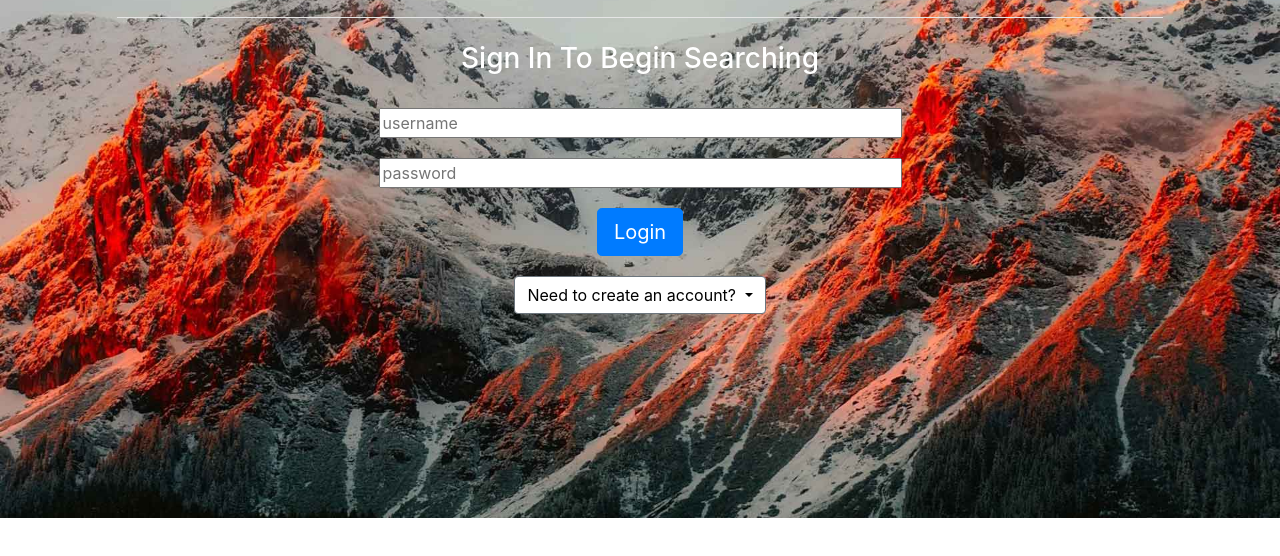
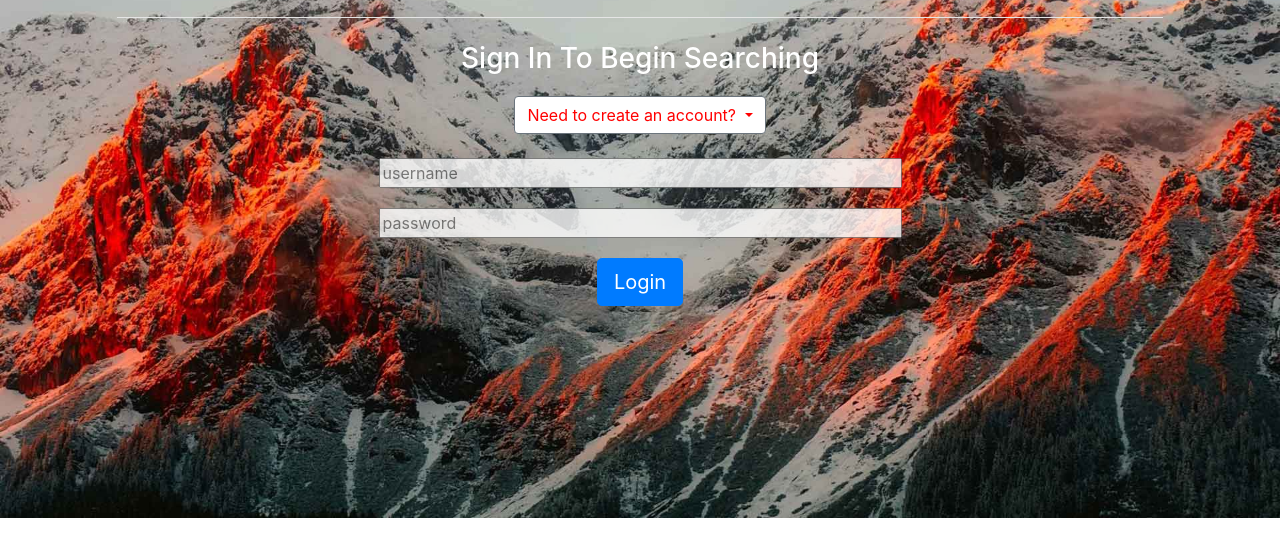
Before and after one commit to jpeckjr/Group_Project_Two, a website: page public/views/home.html in a window 1280 px wide. Shown: the part 202-758 px from the top of the page. Drawn offline with nearby package versions, Linux system fonts and the light colour scheme; a web font is replaced by a local one.

Commit message:
css updates

```diff
--- a/public/css/main.css
+++ b/public/css/main.css
@@ -79,3 +79,9 @@ h5 {
  .modal-footer {
      border: none;
  }
+#loginForm {
+    opacity: .8;
+}
+#dropdownMenuButton {
+    color: red;
+}
--- a/public/views/home.html
+++ b/public/views/home.html
@@ -29,14 +29,6 @@
       </div>
       <hr class="my-4">
       <h3>Sign In To Begin Searching</h3>
-      <br>
-      <form class="mainform" id="loginForm">
-        <input type="text" placeholder="username" class="forminput" required id="username">
-        <br>
-        <input type="password" placeholder="password" class="forminput" required id="password">
-        <br>
-      </form>
-      <button type="submit" form="loginForm" class="btn btn-primary btn-lg" role="button" id="loginButton">Login</button>
 
 
       <div class="dropdown">
@@ -56,7 +48,18 @@
             </form>
           </div>
 
-      </div>
+        </div><br>
+
+      <form class="mainform" id="loginForm">
+        <input type="text" placeholder="username" class="forminput" required id="username">
+        <br>
+        <input type="password" placeholder="password" class="forminput" required id="password">
+        <br>
+      </form>
+      <button type="submit" form="loginForm" class="btn btn-primary btn-lg" role="button" id="loginButton">Login</button>
+
+
+
 
 
 
```
Lines whose indentation alone changed are shown as unchanged.
